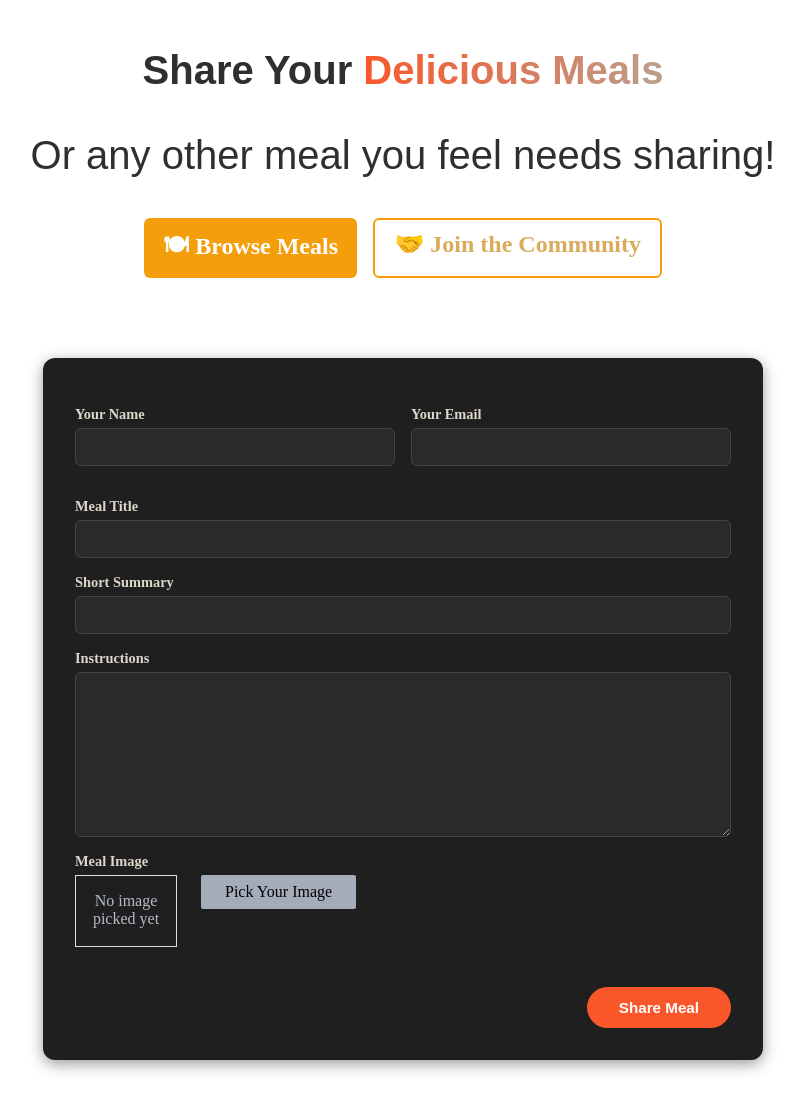
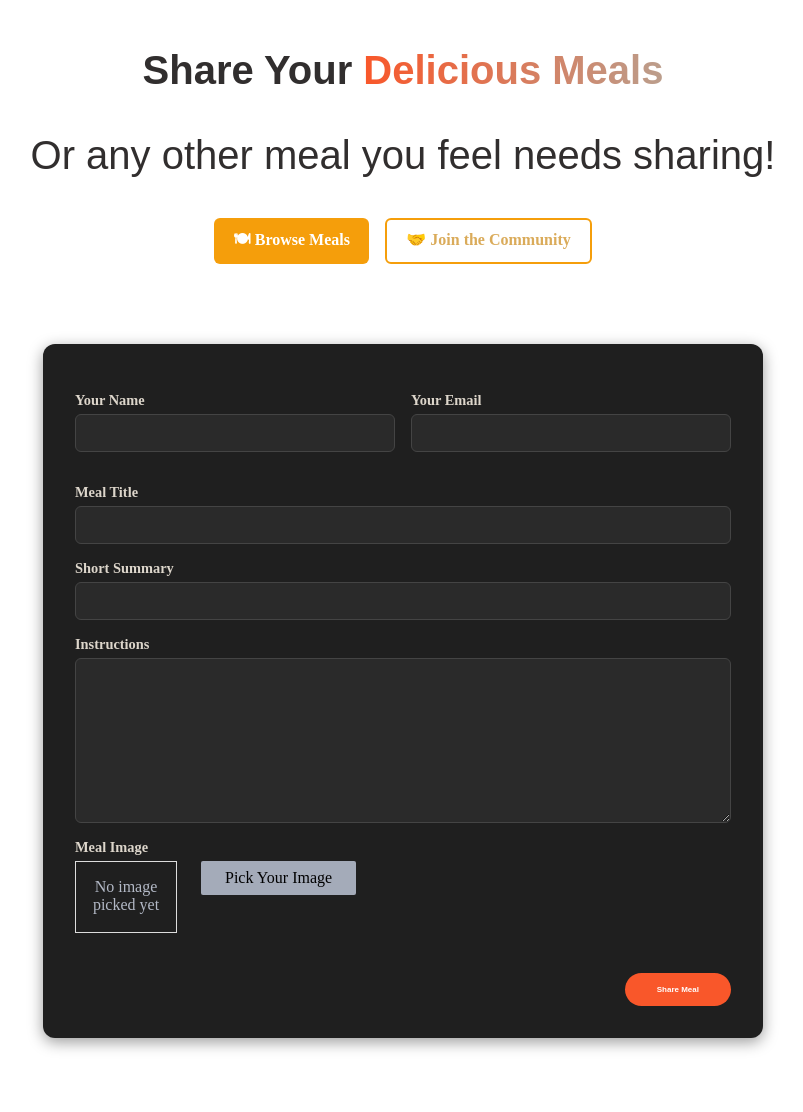
Before and after one commit to alainiranzi/Invading-Fullstack-with-Next-js, a Next.js app: page /meals/share in a window 1280 px wide. Shown: the top 1112 px of the page, without its empty margins (237-1040 px from the left). Built offline with nearby package versions, Linux system fonts and the light colour scheme.

Commit message:
styling the form page

```diff
--- a/src/app/meals/share/page.module.css
+++ b/src/app/meals/share/page.module.css
@@ -4,7 +4,7 @@
   width: 91%;
   max-width: 75rem;
   color: #cbc2b3;
-  font-size: 1.5rem;
+  font-size: 1rem;
 
 }
 
@@ -91,7 +91,7 @@
   border: none;
   background: #f9572a;
   color: white;
-  font-size: 0.95rem;
+  font-size: 0.50rem;
   font-weight: bold;
   cursor: pointer;
   transition: transform 0.2s ease, box-shadow 0.2s ease, background 0.2s ease;
@@ -127,7 +127,7 @@
   padding: 0.6rem 1.2rem;
   border-radius: 6px;
   text-decoration: none;
-  font-weight: bold;
+  font-weight:bold;
 }
 
 .linkAlt {
```
